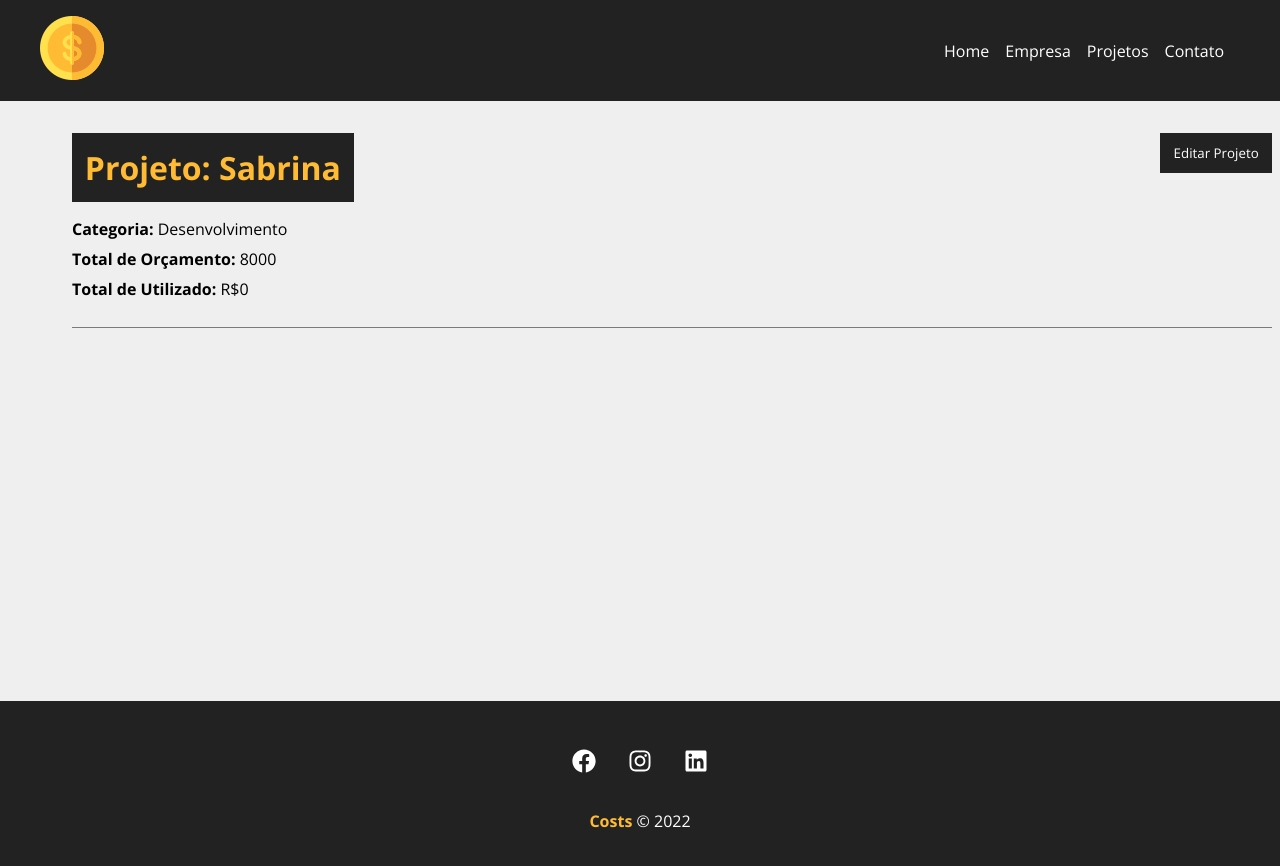
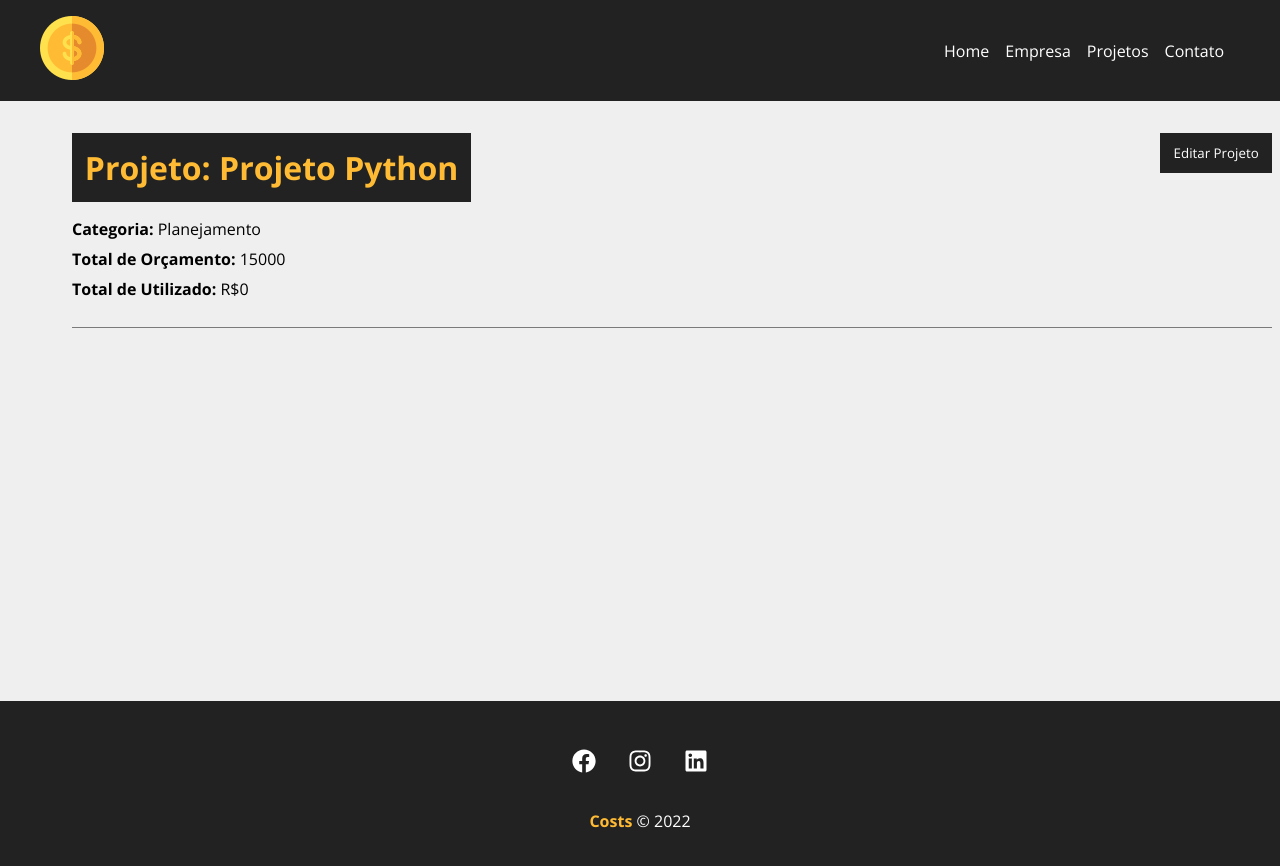
Before and after one commit to sabrinaaraujoo/my-first-project, a React (Create React App) app: page /project/1 in a window 1280 px wide. Shown: the top 866 px of the page. Built offline with nearby package versions, Linux system fonts and the light colour scheme; data requests are answered from the project's data file.

Commit message:
UPDATE dos dados

```diff
--- a/db.json
+++ b/db.json
@@ -1,15 +1,26 @@
 {
   "projects": [
     {
-      "name": "Sabrina",
-      "budget": "8000",
+      "name": "Projeto Python",
+      "budget": "15000",
+      "category": {
+        "id": "4",
+        "name": "Planejamento"
+      },
+      "cost": 0,
+      "services": [],
+      "id": 1
+    },
+    {
+      "name": "Projeto Java",
+      "budget": "30000",
       "category": {
         "id": "2",
         "name": "Desenvolvimento"
       },
       "cost": 0,
       "services": [],
-      "id": 1
+      "id": 2
     }
   ],
   "categories": [
--- a/src/components/pages/Project.js
+++ b/src/components/pages/Project.js
@@ -4,6 +4,8 @@
 import {useState, useEffect} from 'react'
 import Loading from '../layout/Loading'
 import Container from '../layout/Container'
+import ProjectForm from '../project/ProjectForm'
+import Message from '../layout/Message'
 
 function Project() {
 
@@ -11,6 +13,8 @@
 
     const [project, setProject] = useState([])
     const [showProjectForm, setShowProjectForm] = useState(false)
+    const [message, setMessage] = useState()
+    const [type, setType] = useState()
 
     useEffect(() => {
 
@@ -30,6 +34,33 @@
 
     }, [id])
 
+    function editPost(project) {
+        // budget validation
+
+        if(project.budget < project.cost){
+            setMessage('O Orçamento não pode der menos que o custo do projeto!')
+            setType('error')
+            return false
+        }
+
+        fetch(`http://localhost:5000/projects/${id}`, {
+            method: 'PATCH',
+            headers: {
+                'Content-Type': 'application/json'
+            },
+            body: JSON.stringify(project),
+        })
+        .then(resp => resp.json())
+        .then((data) => {
+            setProject(data)
+            setShowProjectForm(false)
+            setMessage('Projeto atualizado!')
+            setType('sucess')
+            return false
+        })
+        .catch(err => console.log(err))
+    }
+
     function toggleProjectForm() {
         setShowProjectForm(!showProjectForm)
     }
@@ -37,6 +68,7 @@
     return <>{project.name ? (
         <div className={styles.project_details}>
             <Container customClass="column">
+                {message && <Message type={type} msg={message} />}
                 <div className={styles.details_container}>
                     <h1>Projeto: {project.name}</h1>
                     <button className={styles.btn} onClick={toggleProjectForm}>
@@ -56,7 +88,11 @@
                         </div>
                     ) : (
                         <div className={styles.project_info}>
-                            <p>Detalhes do Projeto</p>
+                            <ProjectForm
+                                handleSubmit={editPost}
+                                btnText="Concluir Edição"
+                                projectData={project}
+                            />
                         </div>
                     )}
                 </div>
```
